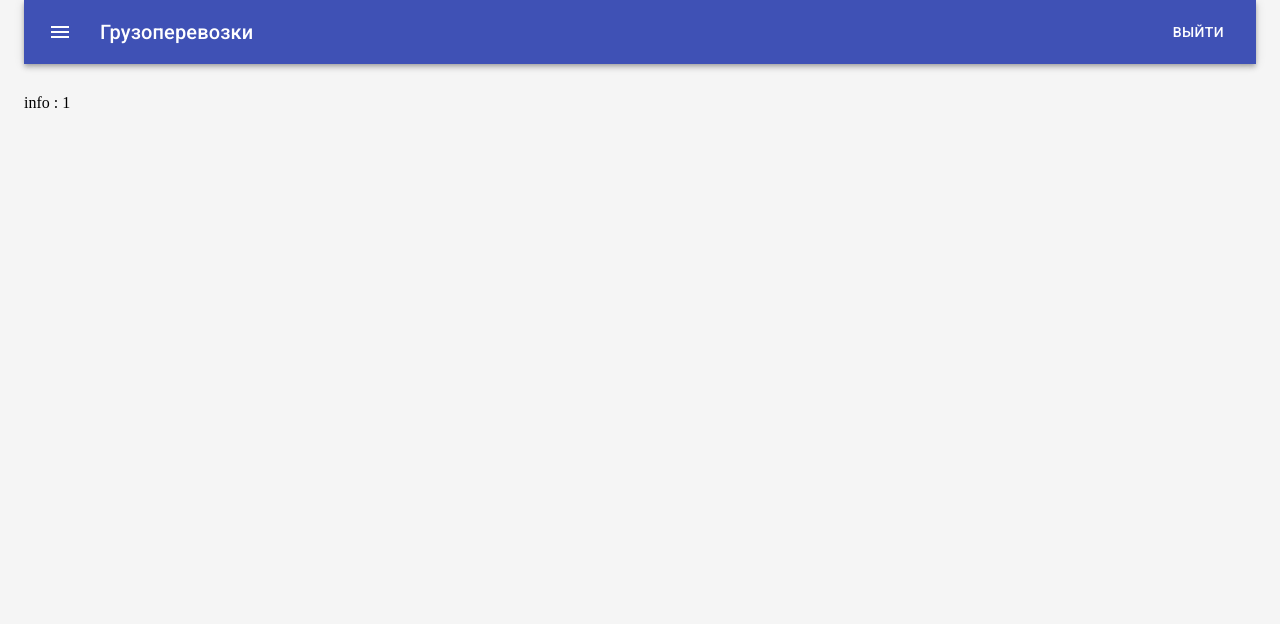
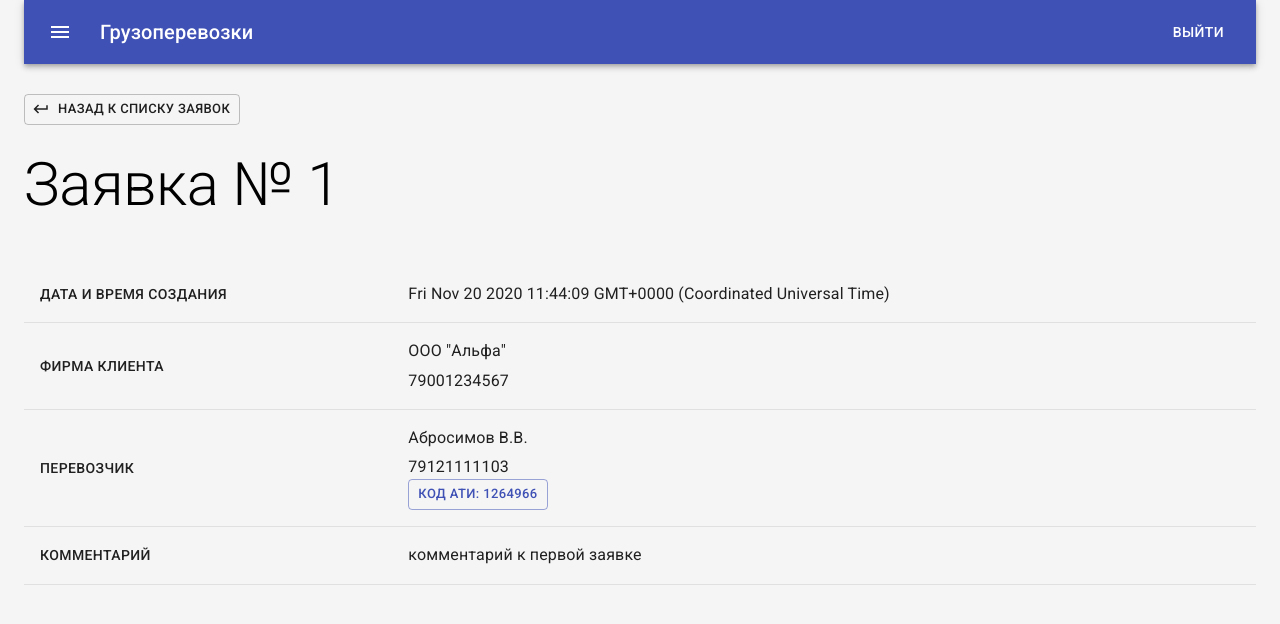
Before and after one commit to jsksru/cargo-trucking, a React (Create React App) app: page /info/1 in a window 1280 px wide. Shown: the top 624 px of the page. Built offline with nearby package versions, Linux system fonts and the light colour scheme.

Commit message:
added request info page

```diff
--- a/src/layouts/Request/Request.js
+++ b/src/layouts/Request/Request.js
@@ -1,11 +1,90 @@
-import { useParams } from 'react-router-dom';
+import { useParams, Link } from 'react-router-dom';
+import { useEffect, useState } from 'react';
+import api from '../../api';
+import Loader from '../../components/Loader';
+import Grid from '@material-ui/core/Grid';
+import Typography from '@material-ui/core/Typography';
+import TableContainer from '@material-ui/core/TableContainer';
+import Table from '@material-ui/core/Table';
+import TableBody from '@material-ui/core/TableBody';
+import TableRow from '@material-ui/core/TableRow';
+import TableCell from '@material-ui/core/TableCell';
+import Button from '@material-ui/core/Button';
+import KeyboardReturnIcon from '@material-ui/icons/KeyboardReturn';
 
 const Request = () => {
   const params = useParams();
-  return (
-    <div>
-      info : {params.id}
-    </div>
+  const [ loading, setLoading ] = useState(true);
+  const [ request, setRequest ] = useState({});
+
+  useEffect(() => {
+    setLoading(true);
+    api.requests.getOne(parseInt(params.id))
+      .then(result => {
+        if (result) {
+          setRequest(result);
+        }
+      })
+      .catch(e => {
+        console.log(e);
+      })
+      .finally(() => {
+        setLoading(false);
+      });
+  }, [params.id]);
+
+  return loading ? <Loader />: (
+    <Grid container spacing={3}>
+      <Grid item xs={12}>
+        <Button component={Link} to="/" variant="outlined" size="small" startIcon={<KeyboardReturnIcon />}>Назад к списку заявок</Button>
+      </Grid>
+      <Grid item xs={12}>
+        <Typography variant="h2" component="h1" gutterBottom>Заявка № {request.id}</Typography>
+      </Grid>
+      <Grid item xs={12}>
+        <TableContainer>
+          <Table aria-label="simple table">
+            <TableBody>
+              <TableRow>
+                <TableCell>
+                  <Typography variant="button">Дата и время создания</Typography>
+                </TableCell>
+                <TableCell>
+                  <Typography variant="body1">{request.datetime}</Typography>
+                </TableCell>
+              </TableRow>
+              <TableRow>
+                <TableCell>
+                  <Typography variant="button">Фирма клиента</Typography>
+                </TableCell>
+                <TableCell>
+                  <Typography variant="body1" gutterBottom>{request.client.name}</Typography>
+                  <Typography variant="body1">{request.client.phone}</Typography>
+                </TableCell>
+              </TableRow>
+              <TableRow>
+                <TableCell>
+                  <Typography variant="button">Перевозчик</Typography>
+                </TableCell>
+                <TableCell>
+                  <Typography variant="body1" gutterBottom>{request.carrier.name}</Typography>
+                  <Typography variant="body1">{request.carrier.phone}</Typography>
+                  <Button variant="outlined" size="small" color="primary" href={`https://ati.su/firms/${request.carrier.code}/info`} target="_blank">Код АТИ: {request.carrier.code}</Button>
+                </TableCell>
+              </TableRow>
+              <TableRow>
+                <TableCell>
+                  <Typography variant="button">Комментарий</Typography>
+                </TableCell>
+                <TableCell>
+                  <Typography variant="body1">{request.comments}</Typography>
+                </TableCell>
+              </TableRow>
+            </TableBody>
+          </Table>
+        </TableContainer>
+      </Grid>
+    </Grid>
   );
 };
 
```
